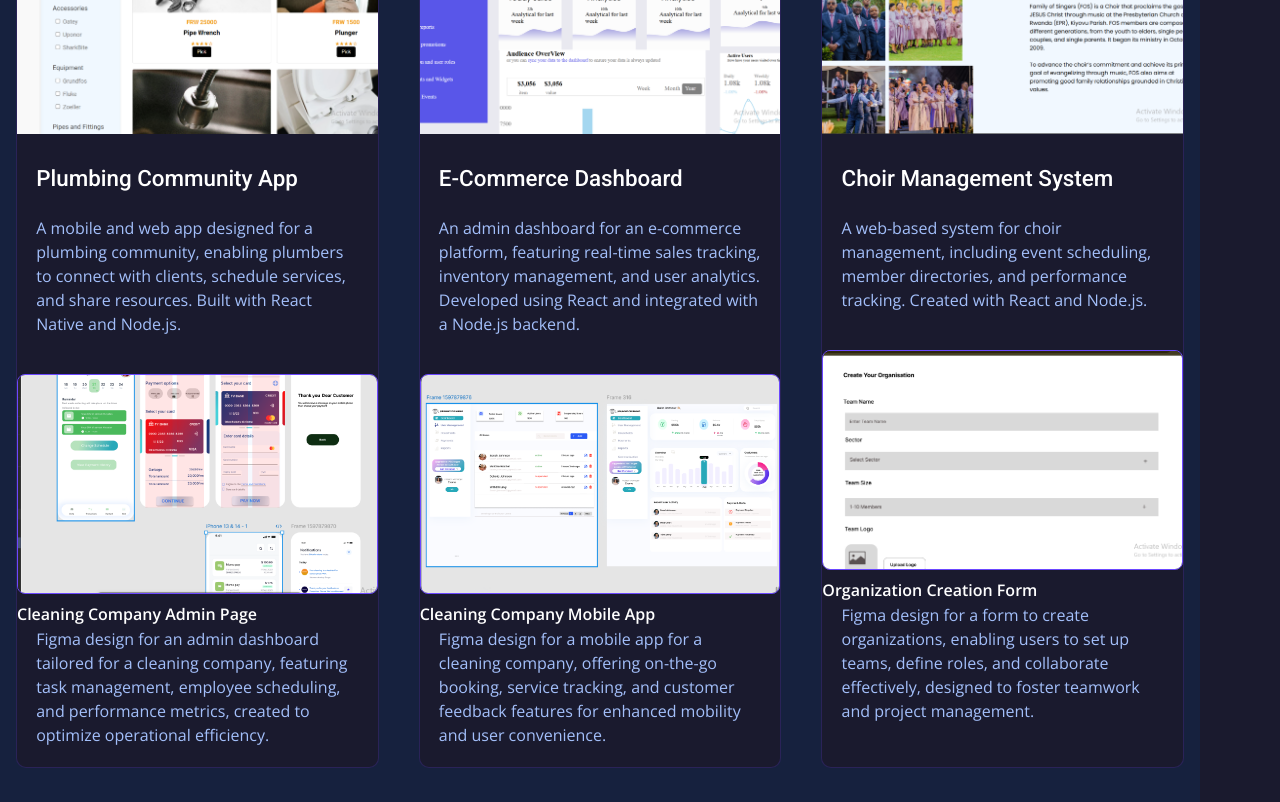
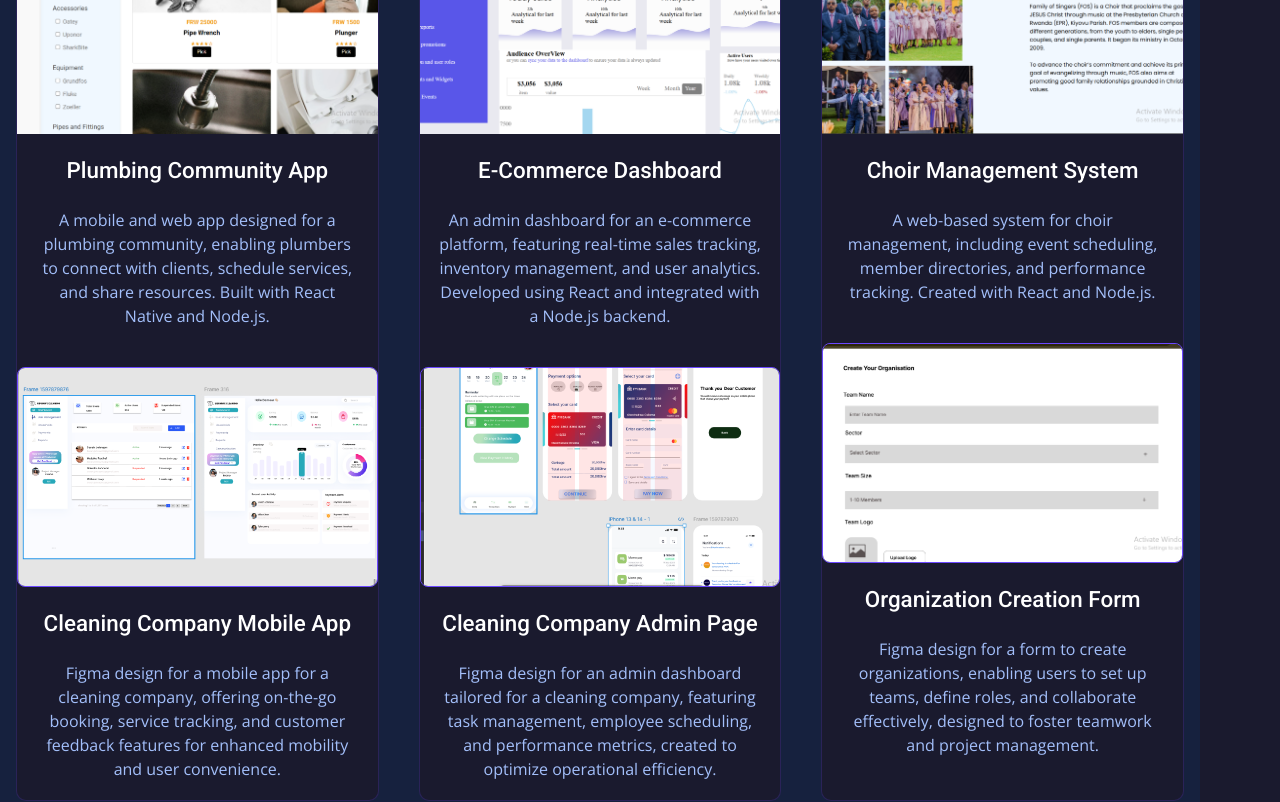
Before and after one commit to gisele-gisubizo/Profesional-Portfolio, a React (Vite) app: page / in a window 1280 px wide. Shown: the part 2280-3082 px from the top of the page. Built offline with nearby package versions, Linux system fonts and the light colour scheme.

Commit message:
adjusted portfolio component

```diff
--- a/src/Components/Portfolio.jsx
+++ b/src/Components/Portfolio.jsx
@@ -27,14 +27,14 @@ export default function Portfolio() {
 
   const figmaDesigns = [
     {
+      title: "Cleaning Company Mobile App",
+      image: figma2,
+      description: "Figma design for a mobile app for a cleaning company, offering on-the-go booking, service tracking, and customer feedback features for enhanced mobility and user convenience."
+    },
+    {
       title: "Cleaning Company Admin Page",
       image: figma1,
       description: "Figma design for an admin dashboard tailored for a cleaning company, featuring task management, employee scheduling, and performance metrics, created to optimize operational efficiency."
-    },
-    {
-      title: "Cleaning Company Mobile App",
-      image: figma2,
-      description: "Figma design for a mobile app for a cleaning company, offering on-the-go booking, service tracking, and customer feedback features for enhanced mobility and user convenience."
     },
     {
       title: "Organization Creation Form",
--- a/src/styles/styles.css
+++ b/src/styles/styles.css
@@ -244,6 +244,7 @@ nav a.active::after {
   font-size: 1rem;
 }
 
+
 /* Portfolio Section */
 #portfolio {
   padding: 5rem 0;
@@ -269,6 +270,9 @@ nav a.active::after {
   overflow: hidden;
   transition: all 0.3s ease;
   border: 1px solid rgba(107, 72, 255, 0.2);
+  display: flex;
+  flex-direction: column;
+  align-items: center;
 }
 
 .portfolio-card:hover {
@@ -278,7 +282,7 @@ nav a.active::after {
 
 .portfolio-card img {
   width: 100%;
-  height: 220px;
+  height: 220px; /* Uniform height for project images */
   object-fit: cover;
 }
 
@@ -286,6 +290,7 @@ nav a.active::after {
   font-family: 'Roboto', sans-serif;
   padding: 1.2rem;
   font-size: 1.4rem;
+  text-align: center;
 }
 
 .portfolio-card p {
@@ -293,13 +298,22 @@ nav a.active::after {
   color: #a3bffa;
   font-size: 1rem;
   line-height: 1.5;
+  text-align: center;
+}
+
+.figma-card {
+  width: 100%;
+  margin-top: 1.2rem;
+  display: flex;
+  flex-direction: column;
+  align-items: center;
 }
 
 .figma-design {
   width: 100%;
-  height: 220px;
+  height: 220px; /* Match project image height */
   object-fit: contain;
-  margin-top: 1.2rem;
+  margin-top: 0; /* Remove extra margin */
   border: 1px solid #6b48ff;
   border-radius: 8px;
   transition: transform 0.3s ease;
@@ -308,6 +322,22 @@ nav a.active::after {
 .figma-design:hover {
   transform: scale(1.02);
 }
+
+.figma-card h4 {
+  font-family: 'Roboto', sans-serif;
+  padding: 1.2rem;
+  font-size: 1.4rem;
+  text-align: center;
+}
+
+.figma-card p {
+  padding: 0 1.2rem 1.2rem;
+  color: #a3bffa;
+  font-size: 1rem;
+  line-height: 1.5;
+  text-align: center;
+}
+
 
 /* Contact Section */
 #contact {
```
